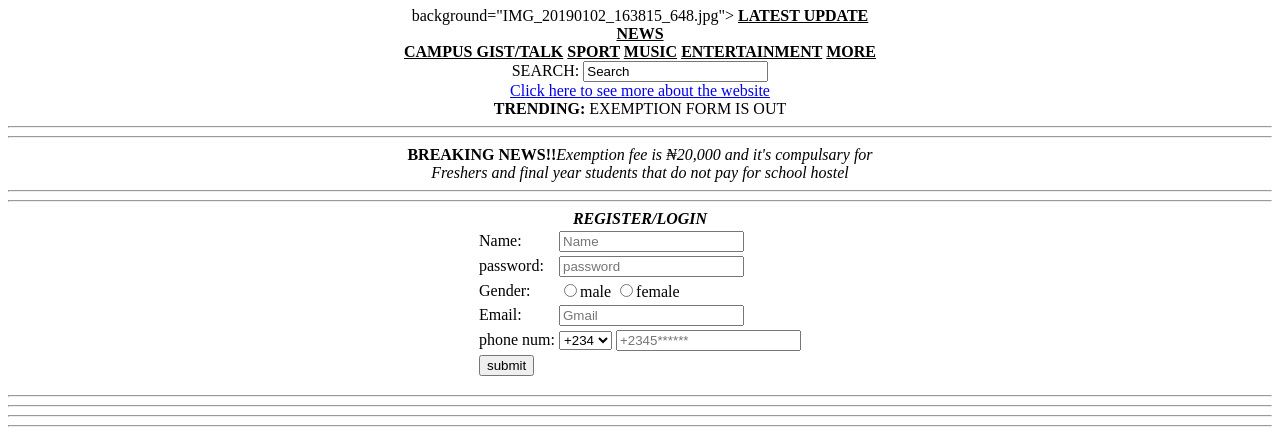
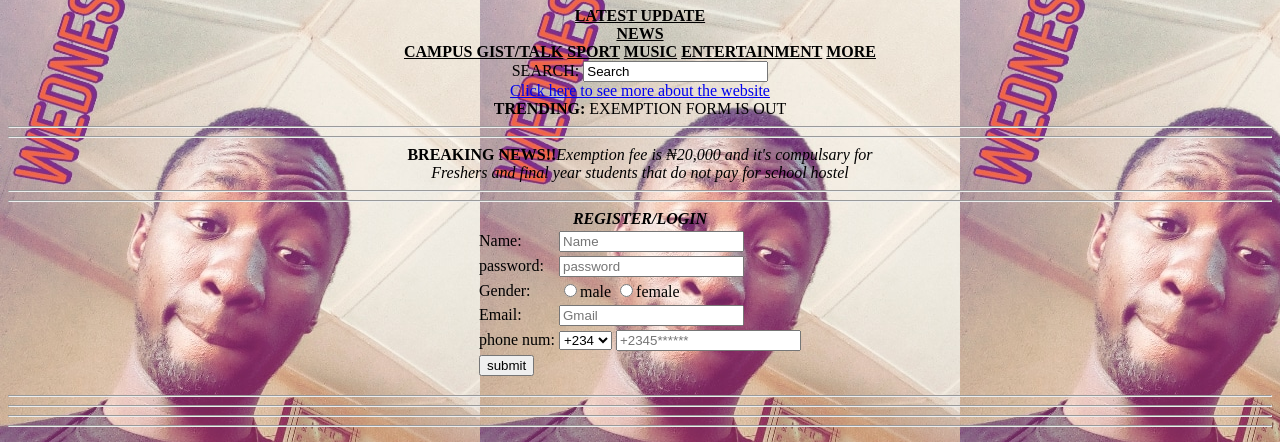
Before and after one commit to SalmanArab/Salman123, a plain HTML site: page index.html in a window 1280 px wide. Shown: the part 118-560 px from the top of the page. Drawn offline with Linux system fonts and the light colour scheme.

Commit message:
Update index.html

```diff
--- a/index.html
+++ b/index.html
@@ -11,7 +11,7 @@
 
 
       <body>
-<body>background="IMG_20190102_163815_648.jpg">
+<body background="IMG_20190102_163815_648.jpg">
 
 <b><u>LATEST UPDATE</u>
 <br>
```
